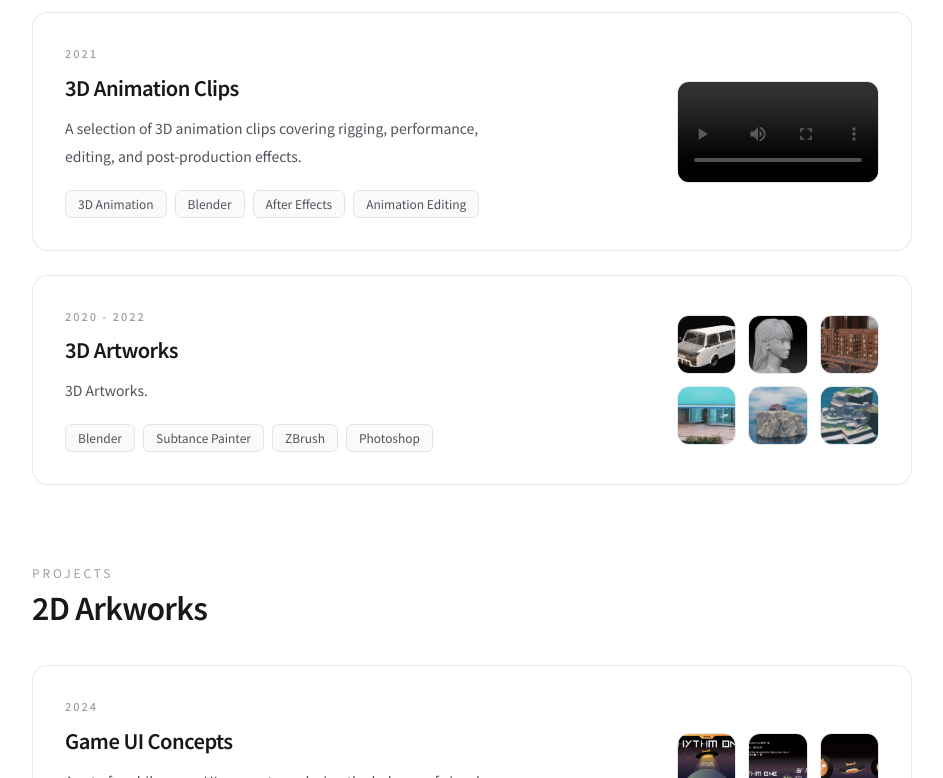
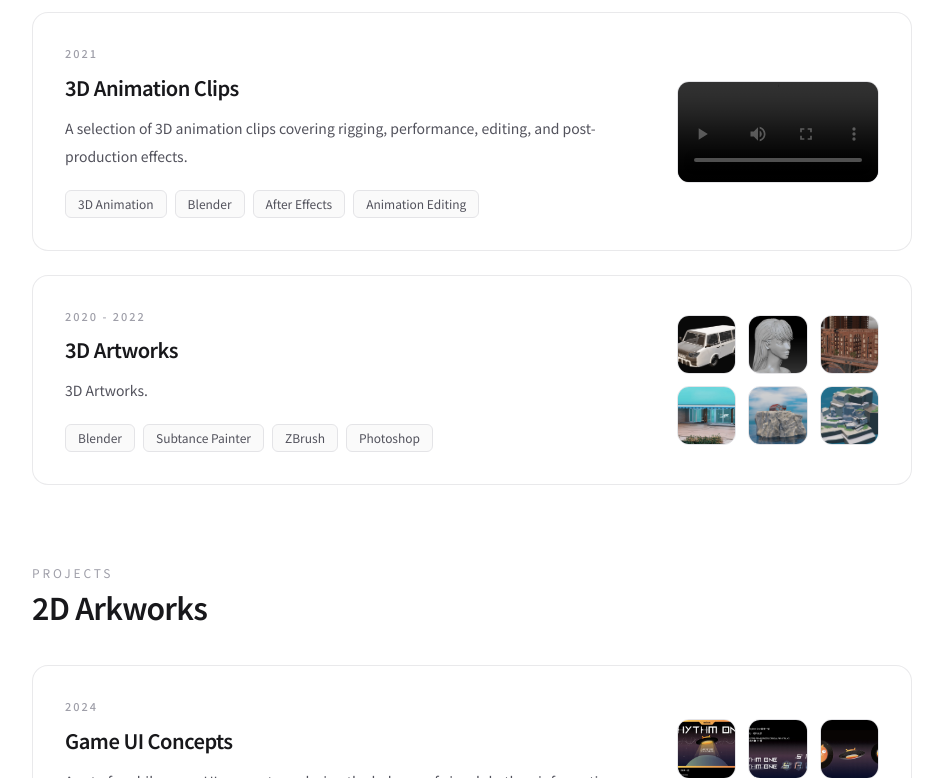
Before and after one commit to runadu/design, a React (Vite) app: page / in a window 1280 px wide. Shown: the part 802-1580 px from the top of the page, without its empty margins (328-1271 px from the left). Built offline with nearby package versions, Linux system fonts and the light colour scheme; grey boxes are pictures that could not be loaded.

Commit message:
fix card width

```diff
--- a/src/App.tsx
+++ b/src/App.tsx
@@ -176,7 +176,7 @@ export default function App() {
         description={getLocalizedText(locale, intro.description)}
       />
 
-      <main className="relative z-10 mx-auto max-w-6xl px-4 py-8 md:ml-80 md:px-8 md:py-12 lg:px-10">
+      <main className="relative z-10 mx-auto px-4 py-8 md:ml-80 md:px-8 md:py-12 lg:px-10">
         <section id="about" className="scroll-mt-24 py-6 md:py-10">
           <div className="mb-8 md:mb-10">
             <p className="mb-2 text-xs uppercase tracking-[0.24em] text-zinc-400 dark:text-white/30">
--- a/src/components/WorkCard.tsx
+++ b/src/components/WorkCard.tsx
@@ -52,7 +52,7 @@ export default function WorkCard({
             </h5>
 
             {description && (
-              <p className="max-w-[58ch] text-sm leading-7 text-zinc-600 dark:text-white/65">
+              <p className="text-sm leading-7 text-zinc-600 dark:text-white/65">
                 {description}
               </p>
             )}
@@ -63,7 +63,9 @@ export default function WorkCard({
               {tags.map((tag) => (
                 <motion.span
                   key={tag}
-                  whileHover={shouldReduceMotion ? undefined : { y: -2, scale: 1.02 }}
+                  whileHover={
+                    shouldReduceMotion ? undefined : { y: -2, scale: 1.02 }
+                  }
                   transition={{ duration: 0.2 }}
                   className="rounded-md border border-zinc-200 bg-zinc-50 px-3 py-1 text-[12px] text-zinc-600 dark:border-white/10 dark:bg-white/[0.03] dark:text-white/60"
                 >
@@ -87,7 +89,9 @@ export default function WorkCard({
                   href={link.url}
                   target="_blank"
                   rel="noreferrer"
-                  whileHover={shouldReduceMotion ? undefined : { y: -2, scale: 1.03 }}
+                  whileHover={
+                    shouldReduceMotion ? undefined : { y: -2, scale: 1.03 }
+                  }
                   whileTap={shouldReduceMotion ? undefined : { scale: 0.98 }}
                   transition={{ duration: 0.2 }}
                   className="
@@ -111,7 +115,9 @@ export default function WorkCard({
             <motion.button
               type="button"
               onClick={() => onOpenLightbox(item.images!, 0, title)}
-              whileHover={shouldReduceMotion ? undefined : { y: -4, scale: 1.01 }}
+              whileHover={
+                shouldReduceMotion ? undefined : { y: -4, scale: 1.01 }
+              }
               whileTap={shouldReduceMotion ? undefined : { scale: 0.99 }}
               transition={{ duration: 0.22 }}
               className="overflow-hidden rounded-xl border border-zinc-200 text-left dark:border-white/10"
@@ -141,7 +147,9 @@ export default function WorkCard({
                   <motion.img
                     src={img}
                     alt={`${title} ${index + 1}`}
-                    whileHover={shouldReduceMotion ? undefined : { scale: 1.06 }}
+                    whileHover={
+                      shouldReduceMotion ? undefined : { scale: 1.06 }
+                    }
                     transition={{ duration: 0.3 }}
                     className="aspect-square h-full w-full object-cover"
                   />
```
